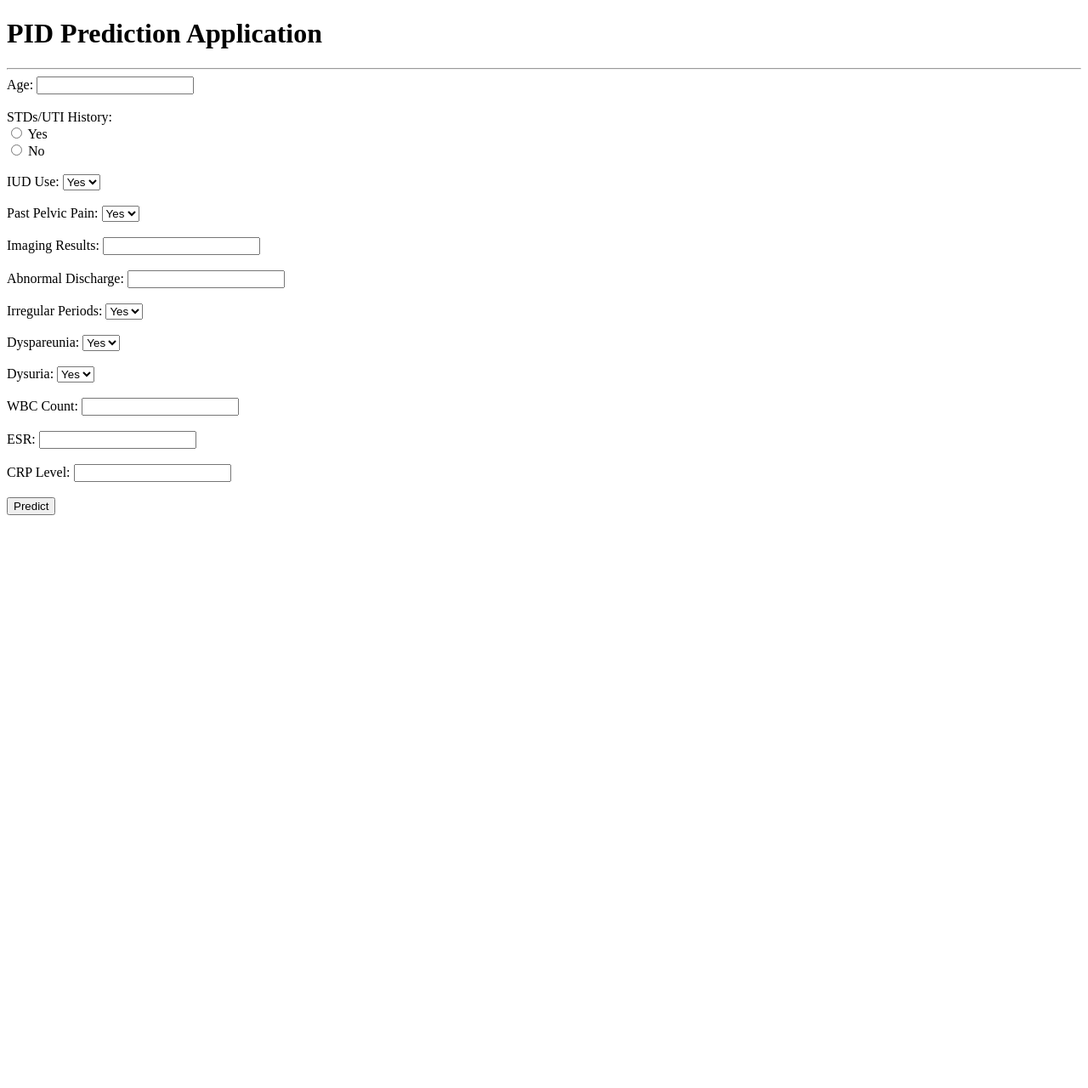
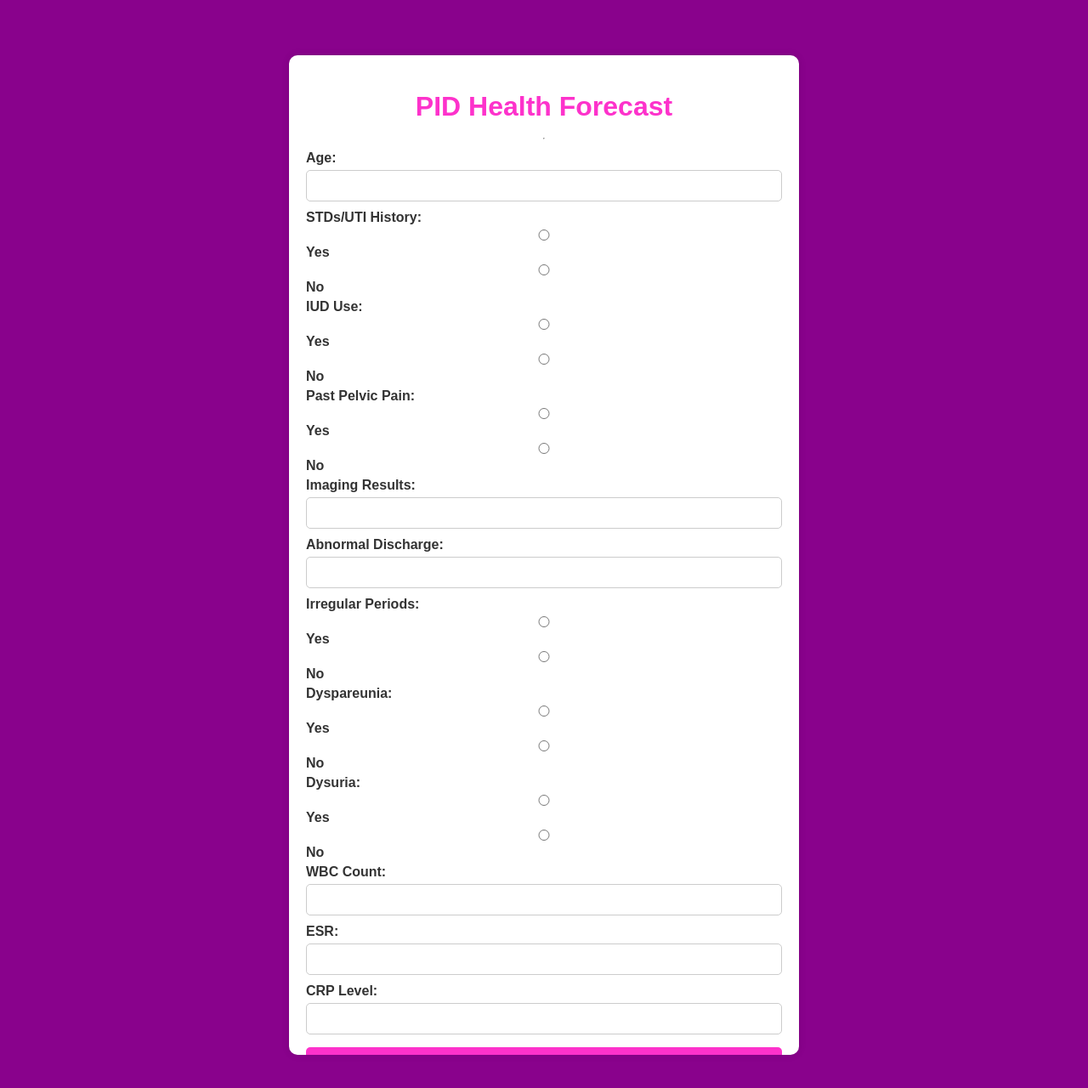
Before and after one commit to gaciuki2402/Depoying_ML_Using_Django, a Django app: page / in a window 1280 px wide. Shown: the top 1280 px of the page at 85% size. Run offline with Django 5.2, Linux system fonts and the light colour scheme.

Commit message:
initial commit

```diff
--- a/templates/main.html
+++ b/templates/main.html
@@ -4,66 +4,131 @@
     <meta charset="UTF-8">
     <meta name="viewport" content="width=device-width, initial-scale=1.0">
     <title>PID Prediction Application</title>
+    <style>
+        body {
+            background-color: #89028C; /* Dark Purple background color */
+            font-family: Arial, sans-serif;
+            color: #333; /* Dark gray text color for good contrast */
+            margin: 0;
+            padding: 0;
+            display: flex;
+            justify-content: center;
+            align-items: center;
+            height: 100vh; /* Full height of the viewport */
+            box-sizing: border-box;
+        }
+        h1 {
+            text-align: center;
+            color: #FD32CB; /* Pink for a professional touch */
+            margin-bottom: 10px;
+        }
+        form {
+            width: 100%;
+            max-width: 600px;
+            padding: 20px;
+            background-color: #ffffff; /* White form background */
+            border-radius: 10px;
+            box-shadow: 0 0 10px rgba(0, 0, 0, 0.1);
+            display: flex;
+            flex-direction: column;
+            box-sizing: border-box;
+            overflow-y: auto; /* Ensure form can scroll if content overflows */
+            max-height: 90vh; /* Ensure the form fits within the viewport */
+        }
+        label {
+            font-weight: bold;
+            margin-top: 5px;
+        }
+        input, select {
+            width: 100%;
+            padding: 10px;
+            margin: 5px 0;
+            border: 1px solid #ccc;
+            border-radius: 5px;
+            box-sizing: border-box;
+        }
+        input[type="submit"] {
+            background-color: #FD32CB; /* Pink submit button */
+            color: #ffffff;
+            border: none;
+            cursor: pointer;
+            margin-top: 10px;
+        }
+        input[type="submit"]:hover {
+            background-color: #89028C; /* Dark Purple on hover */
+        }
+    </style>
 </head>
 <body>
-    <h1>PID Prediction Application</h1>
-    <hr>
     <form method="post" action="{% url 'formInfo' %}">
+        <h1>PID Health Forecast</h1>
+        <hr>
         {% csrf_token %}
         <label for="age">Age:</label>
-        <input type="number" id="age" name="age" required><br><br>
+        <input type="number" id="age" name="age" required>
 
-        <label for="stds_uti_history">STDs/UTI History:</label><br>
-        <input type="radio" id="stds_uti_history_yes" name="stds_uti_history" value="Yes" required>
-        <label for="stds_uti_history_yes">Yes</label><br>
-        <input type="radio" id="stds_uti_history_no" name="stds_uti_history" value="No" required>
-        <label for="stds_uti_history_no">No</label><br><br>
-
+        <label for="stds_uti_history">STDs/UTI History:</label>
+        <div>
+            <input type="radio" id="stds_uti_history_yes" name="stds_uti_history" value="Yes" required>
+            <label for="stds_uti_history_yes">Yes</label>
+            <input type="radio" id="stds_uti_history_no" name="stds_uti_history" value="No" required>
+            <label for="stds_uti_history_no">No</label>
+        </div>
 
         <label for="iud_use">IUD Use:</label>
-        <select id="iud_use" name="iud_use" required>
-            <option value="Yes">Yes</option>
-            <option value="No">No</option>
-        </select><br><br>
+        <div>
+            <input type="radio" id="iud_use_yes" name="iud_use" value="Yes" required>
+            <label for="iud_use_yes">Yes</label>
+            <input type="radio" id="iud_use_no" name="iud_use" value="No" required>
+            <label for="iud_use_no">No</label>
+        </div>
 
         <label for="past_pelvic_pain">Past Pelvic Pain:</label>
-        <select id="past_pelvic_pain" name="past_pelvic_pain" required>
-            <option value="Yes">Yes</option>
-            <option value="No">No</option>
-        </select><br><br>
+        <div>
+            <input type="radio" id="past_pelvic_pain_yes" name="past_pelvic_pain" value="Yes" required>
+            <label for="past_pelvic_pain_yes">Yes</label>
+            <input type="radio" id="past_pelvic_pain_no" name="past_pelvic_pain" value="No" required>
+            <label for="past_pelvic_pain_no">No</label>
+        </div>
 
         <label for="imaging_results">Imaging Results:</label>
-        <input type="text" id="imaging_results" name="imaging_results" required><br><br>
+        <input type="text" id="imaging_results" name="imaging_results" required>
 
         <label for="abnormal_discharge">Abnormal Discharge:</label>
-        <input type="text" id="abnormal_discharge" name="abnormal_discharge" required><br><br>
+        <input type="text" id="abnormal_discharge" name="abnormal_discharge" required>
 
         <label for="irregular_periods">Irregular Periods:</label>
-        <select id="irregular_periods" name="irregular_periods" required>
-            <option value="Yes">Yes</option>
-            <option value="No">No</option>
-        </select><br><br>
+        <div>
+            <input type="radio" id="irregular_periods_yes" name="irregular_periods" value="Yes" required>
+            <label for="irregular_periods_yes">Yes</label>
+            <input type="radio" id="irregular_periods_no" name="irregular_periods" value="No" required>
+            <label for="irregular_periods_no">No</label>
+        </div>
 
         <label for="dyspareunia">Dyspareunia:</label>
-        <select id="dyspareunia" name="dyspareunia" required>
-            <option value="Yes">Yes</option>
-            <option value="No">No</option>
-        </select><br><br>
+        <div>
+            <input type="radio" id="dyspareunia_yes" name="dyspareunia" value="Yes" required>
+            <label for="dyspareunia_yes">Yes</label>
+            <input type="radio" id="dyspareunia_no" name="dyspareunia" value="No" required>
+            <label for="dyspareunia_no">No</label>
+        </div>
 
         <label for="dysuria">Dysuria:</label>
-        <select id="dysuria" name="dysuria" required>
-            <option value="Yes">Yes</option>
-            <option value="No">No</option>
-        </select><br><br>
+        <div>
+            <input type="radio" id="dysuria_yes" name="dysuria" value="Yes" required>
+            <label for="dysuria_yes">Yes</label>
+            <input type="radio" id="dysuria_no" name="dysuria" value="No" required>
+            <label for="dysuria_no">No</label>
+        </div>
 
         <label for="wbc_count">WBC Count:</label>
-        <input type="text" id="wbc_count" name="wbc_count" required><br><br>
+        <input type="text" id="wbc_count" name="wbc_count" required>
 
         <label for="esr">ESR:</label>
-        <input type="text" id="esr" name="esr" required><br><br>
+        <input type="text" id="esr" name="esr" required>
 
         <label for="crp_level">CRP Level:</label>
-        <input type="text" id="crp_level" name="crp_level" required><br><br>
+        <input type="text" id="crp_level" name="crp_level" required>
 
         <input type="submit" value="Predict">
     </form>
```
